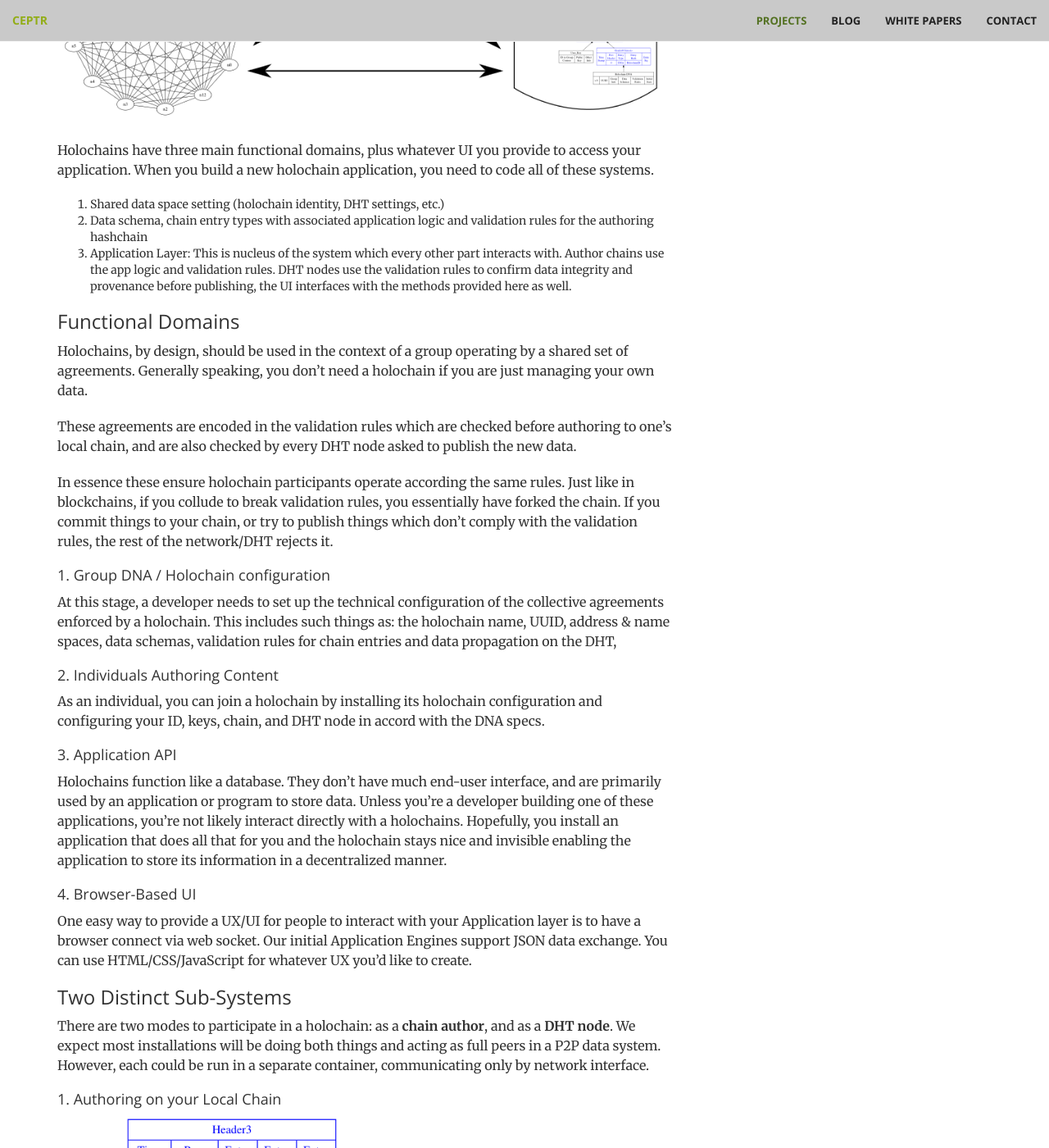
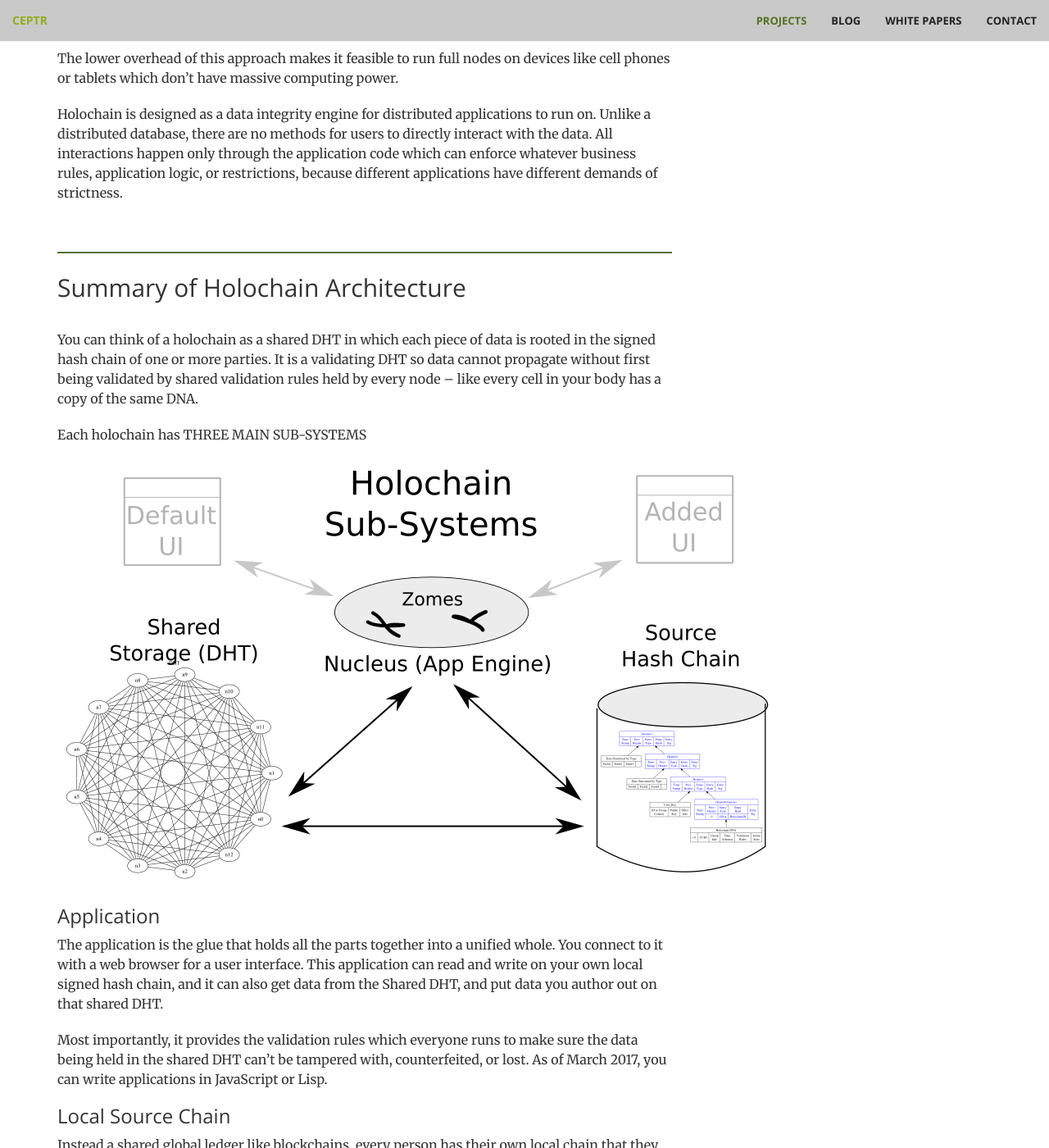
Before and after one commit to metacurrency/ceptr-org, a Jekyll site: the page built from _projects/holochain.md, in a window 1280 px wide and 1400 px high, scrolled down 1831 px. Shown: the whole window at 82% size. Built offline with Jekyll 4.4.1, drawn with Linux system fonts in a browser that asks for light colours; some of the changed text lies outside the part shown.

Commit message:
put new Wiki content on holochain project page and updated satellite groups on hackathon page.

```diff
--- a/_projects/holochain.md
+++ b/_projects/holochain.md
@@ -15,15 +15,16 @@
 ---
 <!-- TOC START min:1 max:4 link:true update:true -->
   - [Overview](#overview)
-  - [Architecture](#architecture)
-    - [Functional Domains](#functional-domains)
-      - [1. Group DNA / Holochain configuration](#1-group-dna--holochain-configuration)
-      - [2. Individuals Authoring Content](#2-individuals-authoring-content)
-      - [3. Application API](#3-application-api)
-      - [4. Browser-Based UI](#4-browser-based-ui)
-    - [Two Distinct Sub-Systems](#two-distinct-sub-systems)
-      - [1. Authoring on your Local Chain](#1-authoring-on-your-local-chain)
-      - [2. Running a DHT Node](#2-running-a-dht-node)
+  - [Shared Data Integrity](#shared-data-integrity)
+  - [Beyond Blockchain Bottlenecks](#beyond-blockchain-bottlenecks)
+  - [Summary of Holochain Architecture](#summary-of-holochain-architecture)
+    - [Application](#application)
+    - [Local Source Chain](#local-source-chain)
+    - [Shared Storage on Validating DHT](#shared-storage-on-validating-dht)
+  - [When to Use Holochain](#when-to-use-holochain)
+  - [When NOT to Use Holochain](#when-not-to-use-holochain)
+  - [Why Ceptr? Where does this come from?](#why-ceptr-where-does-this-come-from)
+  - [A Note to End Users](#a-note-to-end-users)
 
 <!-- TOC END -->
 
@@ -34,54 +35,77 @@
 
 ## Overview
 
+## Shared Data Integrity
+Historically, the integrity of data integrity has been integrally connected with access to that data. If we want to make sure nobody can tamper with data, we've locked it behind firewalls, or limited permissions in databases or file systems, because with centrally stored data, having the ability to write data typically means you can change whatever you want.
+
+People are excited about building on blockchain, because blockchains are a strategy to maintain integrity of data that is held by peers with no central authority. Breakthroughs in this domain can enable new patterns of human organization without the power imbalance inherent to only some parties controlling the data.
+
+## Beyond Blockchain Bottlenecks
+Holochains take a different approach to ensuring the integrity of shared data. Instead of being organized around cryptographic tokens they are organized around people (peers) and the cryptographic record of their actions.
+
+This change allows us to manage data integrity without the massive overhead of computing consensus on global ledger, achieving eventual consistency in a special kind of distributed hash table (DHT).
+
+The lower overhead of this approach makes it feasible to run full nodes on devices like cell phones or tablets which don't have massive computing power.
+
+Holochain is designed as a data integrity engine for distributed applications to run on. Unlike a distributed database, there are no methods for users to directly interact with the data. All interactions happen only through the application code which can enforce whatever business rules, application logic, or restrictions, because different applications have different demands of strictness.
+
+## Summary of Holochain Architecture
+You can think of a holochain as a shared DHT in which each piece of data is rooted in the signed hash chain of one or more parties. It is a validating DHT so data cannot propagate without first being validated by shared validation rules held by every node -- like every cell in your body has a copy of the same DNA.
+
+Each holochain has THREE MAIN SUB-SYSTEMS
+
+![Holochain_Sub-Systems](http://ceptr.org/images/Holochain_Subsystems.png)
+### Application
+The application is the glue that holds all the parts together into a unified whole. You connect to it with a web browser for a user interface. This application can read and write on your own local signed hash chain, and it can also get data from the Shared DHT, and put data you author out on that shared DHT.
+
+Most importantly, it provides the validation rules which everyone runs to make sure the data being held in the shared DHT can't be tampered with, counterfeited, or lost. As of March 2017, you can write applications in JavaScript or Lisp.
+
+### Local Source Chain
+Instead a shared global ledger like blockchains, every person has their own local chain that they sign things to before publishing them to the shared DHT. Interactions involving multiple parties (such as a currency transfer between two people) are signed by EACH party and committed to their own chains, and then shared to DHT by each party.
+
+![Holochain_Source](/images/Holochain_Source.png)
+
+Many of the applications people dream of running in shared decentralized manner (like a distributed Facebook, Twitter, Slack, Uber, or AirBnB) shouldn't need any kind of consensus from a large group of people. Why should I need consensus for a tweet or a social network update? Why should we need consensus for me to reserve your spare room? What do these things have to do with anybody else's agreement?
+
+Thankfully, if an app like this runs on a holochain, I can just write my tweet to my own chain, then share it. Or we can both sign the reservation to each of our chains. And then the information that we've taken this action can propagate over the shared DHT, where nodes can confirm we did this according to shared rules or expectations.
+
+### Shared Storage on Validating DHT
+Distributed Hash Tables (DHTs) are already used for file sharing (bittorrent) and other widespread applications. In these systems, the data is content addressable by cryptographic hash, so you can confirm you receive unaltered data by hashing it yourself.
+
+In our validating DHT, we confirm the provenance of every piece of data, validating the signature of its author, and that it has been committed to their local chain. Multi-party transactions create a "crossing" of chains which also assure that even if you try to alter your own chain, your transaction is published by others. Our DHT also has an unusual feature which allows meta-data to be put on data in the DHT which can be used to publish information about a person/node (such as their transactions, or top of their hashchain) or data element (such as tags, comments, or ratings).
+
+Just like validation rules on blockchain nodes, if someone hacked their code to behave differently, even if they colluded with others, the rest of the nodes on the DHT would not validate their altered behavior and they will have essentially just forked themselves out of being able to participate on that holochain.
+
+![Holochain_DHT](/images/Holochain_DHT.png)
+
+More details see [Architecture page](Architecture)
+
+## When to Use Holochain
+Holochain is designed to support and embody social coherence -- groups that want to collaborate or coordinate together according to a set of agreements which allows them to share data or other value in reliable ways.
+
+Holochains are ideal for:
+ * **Social Networks, Social Media & VRM:** You want to run a social network without a company like Facebook in the middle. You want to share, post, publish, or tweet to shared space, while automatically keeping a copy of these things on your own device.
+ * **Supply Chains & Open Value Networks:** You want to have information that crosses the boundaries of companies, organizations, countries, which is collaboratively shared and managed, but not under the central control of any one of those organizations.
+ * **Cooperatives and New Commons:** You want to create something which is truly held collectively and not by any particular individual. This is especially good for digital assets.
+ * **P2P Platforms:** Peer-to-Peer applications where every person has similar capabilities, access, responsibilities, and value is produced collectively.
+ * **Collective Intelligence:** Governance, decision-making frameworks, feedback systems, ratings, currencies, annotations, or work flow systems.
+ * **Collaborative Applications:** Chats, Discussion Boards, Scheduling Apps, Wikis, Documentation, etc.
+
+
+## When NOT to Use Holochain
+You probably SHOULD NOT use holochain for:
+ * **Just for yourself:** You generally don't need distributed tools to just run something for yourself. The exception would be if you want to run a holochain to synchronize certain data across a bunch of your devices (phone, laptop, desktop, cloud server, etc.)
+ * **Anonymous / Secret / Private data:** Not only do we need to do a security audit of our encryption and permissions, but you're publishing to a shared DHT space, so unless you really know what you're doing, you should not assume data is private. Some time in the future, I'm sure some applications will add an anonymization layer (like TOR), but that is not native.
+ * **Large files:** Think of holochains more like a database than a file system. Nobody wants to be forced to load and host your big files on their devices just because their in the neighborhood of its hash. Use something like [IFPS](http://ipfs.io) if you want a decentralized file system.
+ * **Data positivist-oriented apps:** If you have built all of your application logic around the idea that data exists as an absolute truth, not as an assertion by an agent at a time, then you would need to rethink your whole approach before putting it in a Holochain app. This is why _most cryptocurrencies would need significant refactoring_ to move from blockchain to holochain.
+
+## Why Ceptr? Where does this come from?
+Holochain is a part of a much larger vision for distributed computing to enable quantum leaps in our collective intelligence and abilities for groups to organize themselves on all scales. You can find out more about [Ceptr here](http://ceptr.org).
+
+## A Note to End Users
+Be patient, grasshopper. Soon there will be applications built to make it easy to use holochains as your distributed database for all your daily needs. Hopefully, these applications will be as easy to find, install, and use as any other software you can think of. However, at the moment, these apps don't exist and holochain is largely for developers trying to build these things for you. Check back in Q2 of 2017 for some cool applications.
+
+For now, please [enjoy our FAQ](FAQ). :)
 **Holographic storage for distributed applications.** A holochain is a monotonic distributed hash table (DHT) where every node enforces validation rules on data before publishing that data against the signed chains where the data originated.
 
 In other words, a holochain functions very much **like a blockchain without bottlenecks** when it comes to enforcing validation rules, but is designed to  be fully distributed with each node only needing to hold a small portion of the data instead of everything needing a full copy of a global ledger. This makes it feasible to run blockchain-like applications on devices as lightweight as mobile phones
-
-## Architecture
-  ![Holochain_Sub-Systems](/images/Holochain_Subsystems.png){:class="img-responsive"}
-
-Holochains have three main functional domains, plus whatever UI you provide to access your application. When you build a new holochain application, you need to code all of these systems.
-
-1. Shared data space setting (holochain identity, DHT settings, etc.)
-2. Data schema, chain entry types with associated application logic and validation rules for the authoring hashchain
-3. Application Layer: This is nucleus of the system which every other part interacts with. Author chains use the app logic and validation rules. DHT nodes use the validation rules to confirm data integrity and provenance before publishing, the UI interfaces with the methods provided here as well.
-
-### Functional Domains
-Holochains, by design, should be used in the context of a group operating by a shared set of agreements. Generally speaking, you don't need a holochain if you are just managing your own data.
-
-These agreements are encoded in the validation rules which are checked before authoring to one's local chain, and are also checked by every DHT node asked to publish the new data.
-
-In essence these ensure holochain participants operate according the same rules. Just like in blockchains, if you collude to break validation rules, you essentially have forked the chain. If you commit things to your chain, or try to publish things which don't comply with the validation rules, the rest of the network/DHT rejects it.
-
-#### 1. Group DNA / Holochain configuration
-At this stage, a developer needs to set up the technical configuration of the collective agreements enforced by a holochain. This includes such things as: the holochain name, UUID, address & name spaces, data schemas, validation rules for chain entries and data propagation on the DHT,
-
-#### 2. Individuals Authoring Content
-As an individual, you can join a holochain by installing its holochain configuration and configuring your ID, keys, chain, and DHT node in accord with the DNA specs.
-
-#### 3. Application API
-Holochains function like a database. They don't have much end-user interface, and are primarily used by an application or program to store data. Unless you're a developer building one of these applications, you're not likely interact directly with a holochains. Hopefully, you install an application that does all that for you and the holochain stays nice and invisible enabling the application to store its information in a decentralized manner.
-
-#### 4. Browser-Based UI
-One easy way to provide a UX/UI for people to interact with your Application layer is to have a browser connect via web socket. Our initial Application Engines support JSON data exchange. You can use HTML/CSS/JavaScript for whatever UX you'd like to create.
-
-### Two Distinct Sub-Systems
-There are two modes to participate in a holochain: as a **chain author**, and as a **DHT node**. We expect most installations will be doing both things and acting as full peers in a P2P data system. However, each could be run in a separate
-container, communicating only by network interface.
-
-#### 1. Authoring on your Local Chain
-![Holochain_Source](/images/Holochain_Source.png){:class="img-responsive"}
-Your chain is your signed, sequential record of the data you create to share on the holochain. Depending on the holochain's validation rules, this data may also be immutable and non-repudiable. Your local chain/data-store follows this pattern:
-
-1. Validates your new data
-2. Stores the data in a new chain entry
-3. Signs it to your chain
-4. Indexes the content
-5. Shares it to the DHT
-6. Responds to validation requests from DHT nodes
-
-#### 2. Running a DHT Node
-![Holochain_DHT](/images/Holochain_DHT.png){:class="col-xl-4 col-lg-4 col-md-4 col-sm-4 pull-right img-responsive"}
-
-For serving data shared across the network. When your node receives a request from another node to publish DHT data, it will first validate the signatures, chain links, and any other application specific data integrity in the entity's source chain who is publishing the data.
```
Also changed, not shown: hackathons.md (+3 -3 lines).
